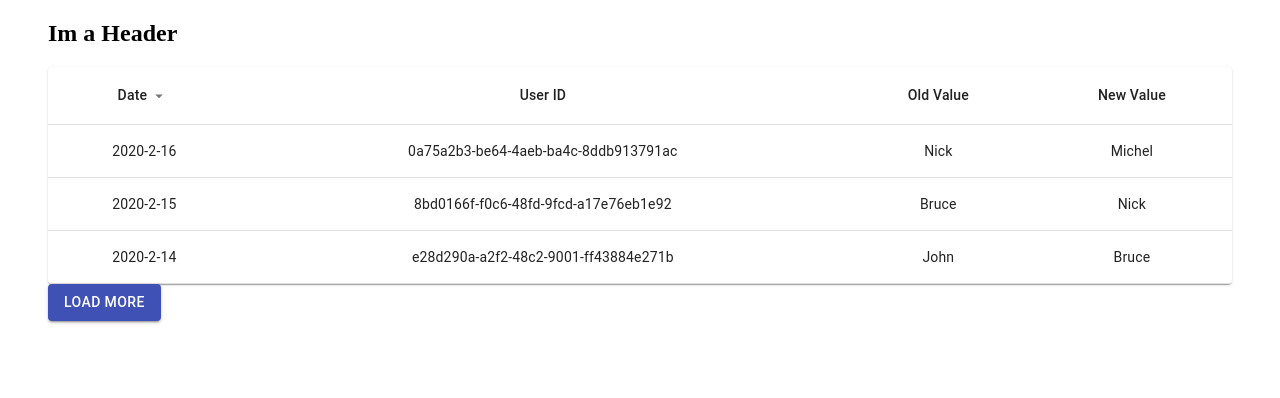
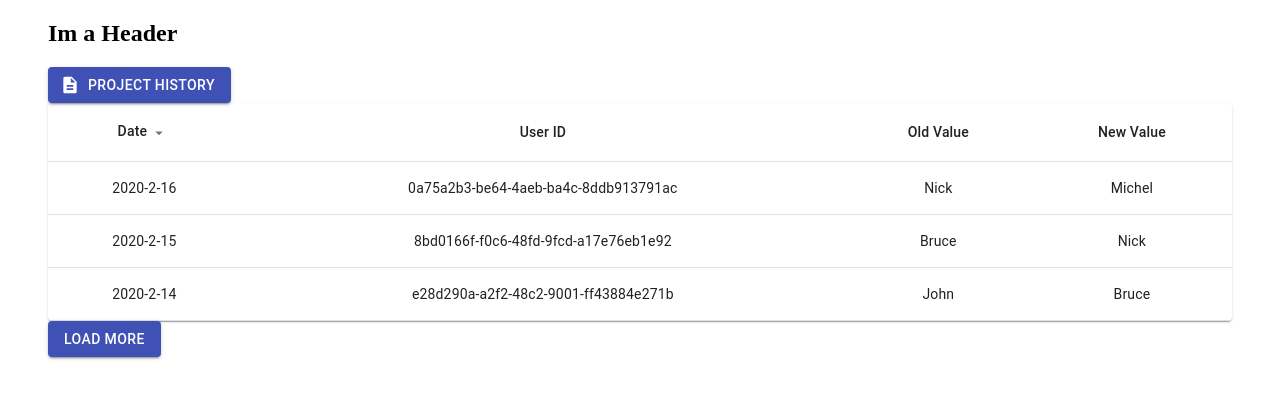
Before and after one commit to ndkv9/info-table, a React (Create React App) app: page / in a window 1280 px wide. Shown: the top 398 px of the page. Built offline with nearby package versions, Linux system fonts and the light colour scheme.

Commit message:
modify switch data btn

```diff
--- a/src/components/App.js
+++ b/src/components/App.js
@@ -6,6 +6,7 @@ import Box from '@material-ui/core/Box'
 import InfoTable from './InfoTable'
 import LoadingCircular from './LoadingCircular'
 import Notification from './Notification'
+import SwitchDataButton from './SwitchDataButton'
 
 export const App = () => {
   const [data, setData] = useState([])
@@ -13,6 +14,7 @@ export const App = () => {
   const [isError, setIsError] = useState(false)
   const [notification, setNotification] = useState(null)
   const [isFetchedAll, setIsFetchedAll] = useState(false)
+  const [isUserData, setIsUserData] = useState(true)
 
   useEffect(() => {
     fetchData()
@@ -42,6 +44,13 @@ export const App = () => {
       <Box data-testid='app-box' m={2}>
         <h2>Im a Header</h2>
 
+        {data.length !== 0 && (
+          <SwitchDataButton
+            isUserData={isUserData}
+            setIsUserData={setIsUserData}
+          />
+        )}
+
         {data.length !== 0 && <InfoTable data={data} />}
 
         <Notification notification={notification} />
--- a/src/components/SwitchDataButton.js
+++ b/src/components/SwitchDataButton.js
@@ -7,8 +7,8 @@ const SwitchDataButton = ({ isUserData, setIsUserData }) => {
   return (
     <Button
       variant='contained'
-      color='secondary'
-      startIcon={isUserData ? <AccountCircleIcon /> : <DescriptionIcon />}
+      color='primary'
+      startIcon={isUserData ? <DescriptionIcon /> : <AccountCircleIcon />}
       onClick={() => setIsUserData(!isUserData)}
     >
       {isUserData ? 'Project History' : 'User History'}
```
